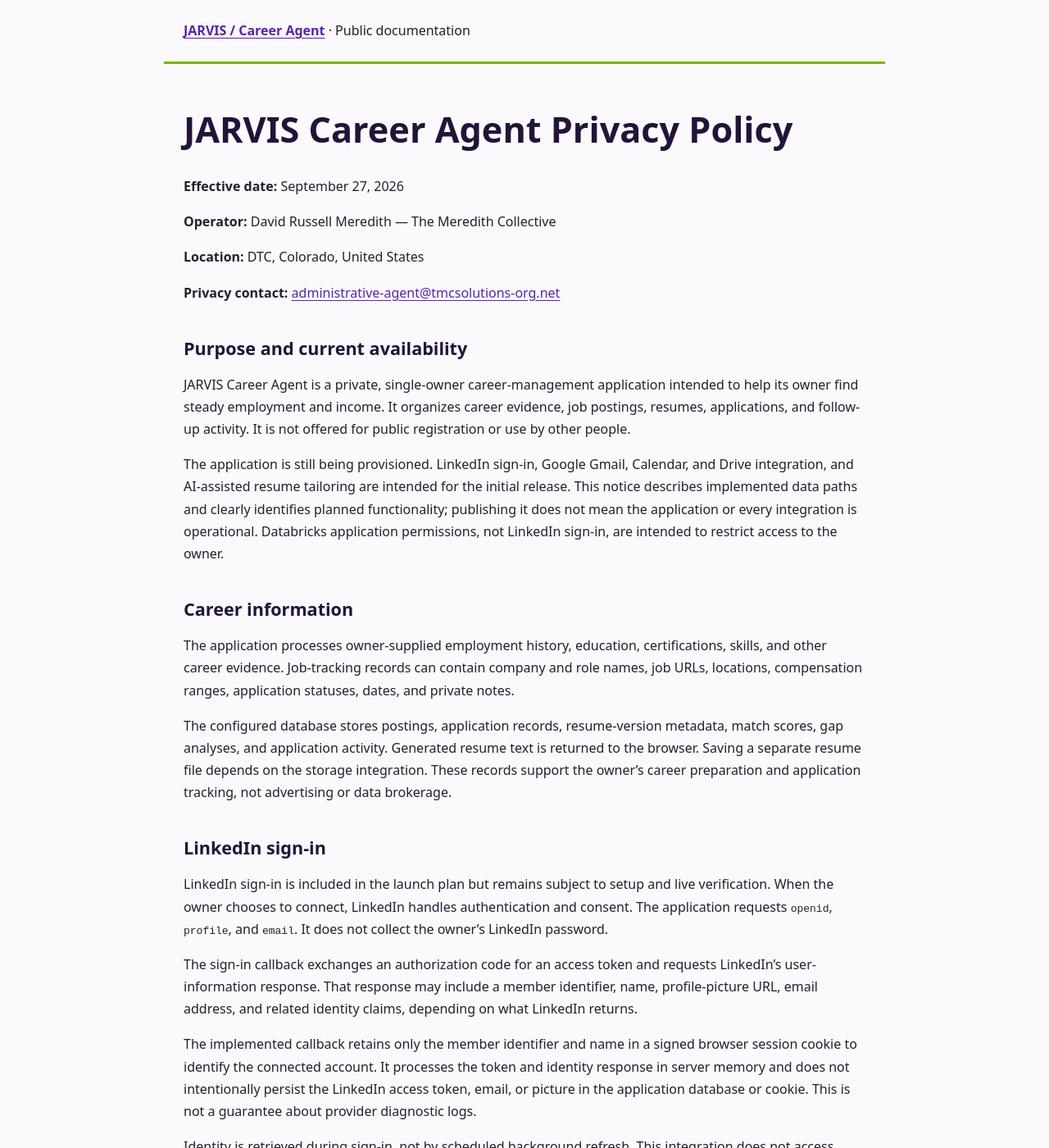
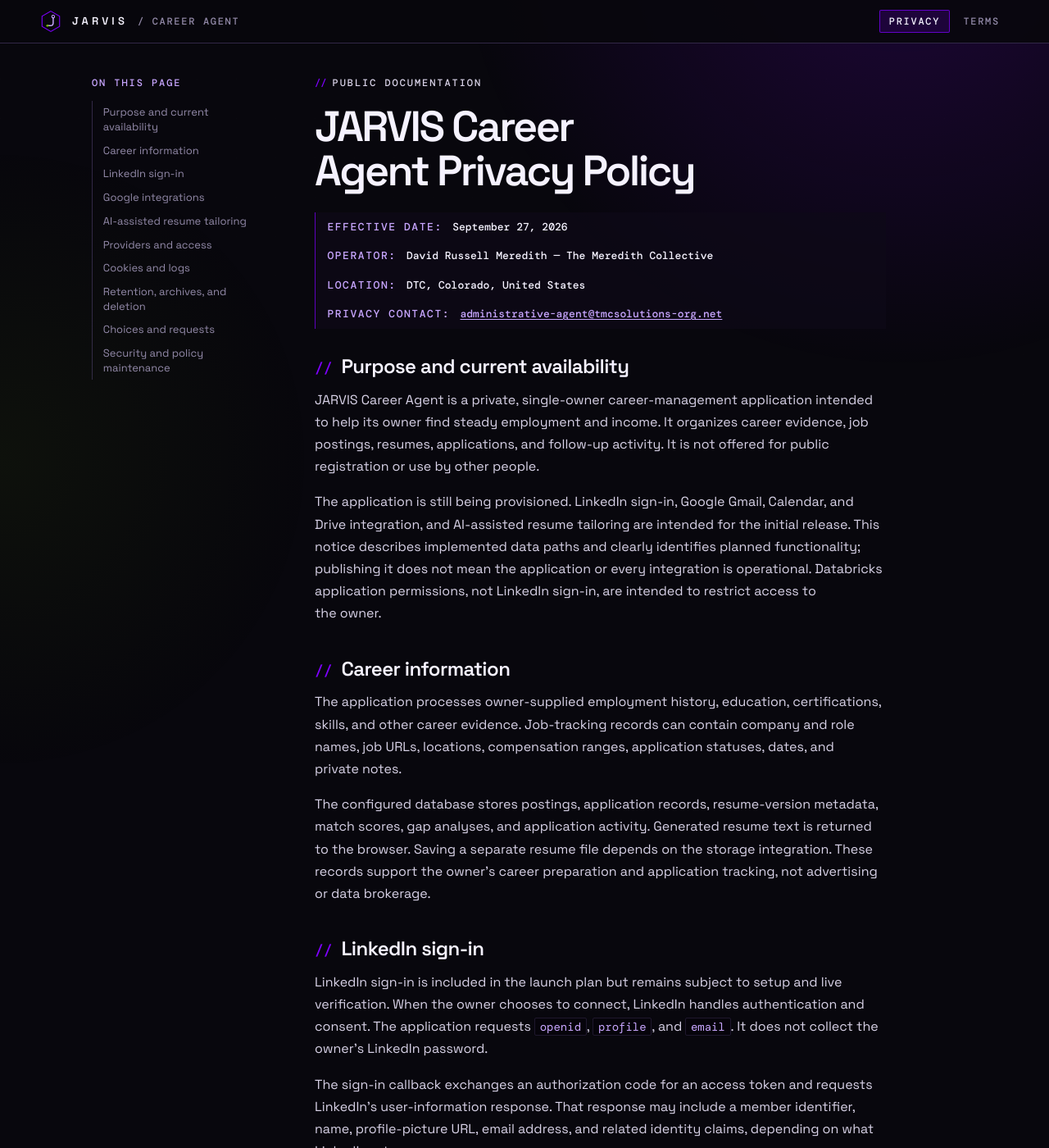
Before and after one commit to TMC-The-Meredith-Collective/career-agent-docs, a Jekyll site: the page built from privacy.md, in a window 1280 px wide and 1400 px high. Shown: the whole window at 82% size. Built offline with Jekyll 4.4.1, drawn with Linux system fonts in a browser that asks for light colours.

Commit message:
docs: switch the site to the dark JARVIS theme with self-hosted fonts
- New dark layout and assets/css/site.css matching the Career Command
  Center: a brand bar with the JARVIS mark, a viewport-pinned atmosphere,
  telemetry-style labels, and // section headings.
- Long pages get a table of contents built from their ## headings. The
  bold-labelled lines under each title render as a metadata strip.
  privacy.md and terms.md are unchanged.
- Space Grotesk and DM Mono (Latin subsets, SIL OFL) are self-hosted in
  assets/fonts/ with their license texts, so pages make no third-party
  requests.
- The CSP in _headers now allows styles and fonts from this origin only
  (style-src 'self'; font-src 'self'), replacing style-src
  'unsafe-inline'. The site loads no scripts.
- Adds an SVG favicon of the JARVIS mark and documents the design rules
  in the README, including keeping agent portraits off this public site.

Co-Authored-By: Claude Opus 5.5 <noreply@anthropic.com>

```diff
--- a/_layouts/default.html
+++ b/_layouts/default.html
@@ -3,32 +3,51 @@
   <head>
     <meta charset="utf-8">
     <meta name="viewport" content="width=device-width, initial-scale=1">
+    <meta name="color-scheme" content="dark">
+    <meta name="theme-color" content="#08070D">
     <meta name="description" content="{{ site.description | escape }}">
     <meta name="referrer" content="no-referrer">
     <title>{{ page.title | escape }}</title>
     <link rel="canonical" href="{{ page.url | absolute_url }}">
-    <style>
-      :root { color-scheme: light; font-family: system-ui, sans-serif; color: #24202d; background: #faf9fc; }
-      body { margin: 0; line-height: 1.7; }
-      header, main, footer { max-width: 52rem; margin: auto; padding: 1.5rem; }
-      header { border-bottom: 3px solid #76b900; }
-      header a { font-weight: 700; }
-      h1, h2 { line-height: 1.25; color: #241338; }
-      h1 { font-size: clamp(1.8rem, 5vw, 2.7rem); }
-      h2 { margin-top: 2.5rem; font-size: 1.35rem; }
-      a { color: #5923a8; text-underline-offset: .18em; overflow-wrap: anywhere; }
-      a:focus-visible { outline: 3px solid #5923a8; outline-offset: 4px; }
-      li { margin-bottom: .7rem; }
-      code { overflow-wrap: anywhere; }
-      footer { border-top: 1px solid #d8d1e1; font-size: .9rem; }
-      .skip { position: absolute; left: -9999px; }
-      .skip:focus { position: static; padding: 1rem; }
-    </style>
+    <link rel="icon" href="{{ '/favicon.svg' | relative_url }}" type="image/svg+xml">
+    <link rel="preload" href="{{ '/assets/fonts/space-grotesk-latin.woff2' | relative_url }}" as="font" type="font/woff2" crossorigin>
+    <link rel="stylesheet" href="{{ '/assets/css/site.css' | relative_url }}">
   </head>
   <body>
-    <a class="skip" href="#content">Skip to content</a>
-    <header><a href="{{ '/' | relative_url }}">JARVIS / Career Agent</a> · Public documentation</header>
-    <main id="content">{{ content }}</main>
-    <footer><a href="{{ '/privacy/' | relative_url }}">Privacy Policy</a> · <a href="{{ '/terms/' | relative_url }}">Terms of Service</a> · The Meredith Collective</footer>
+    <a class="skip-link" href="#content">Skip to content</a>
+    <header class="site-bar">
+      <a class="brand" href="{{ '/' | relative_url }}"{% if page.url == '/' %} aria-current="page"{% endif %}>
+        <svg class="brand-mark" viewBox="0 0 34 34" aria-hidden="true"><path class="brand-hex" d="M17 2 30 9.5v15L17 32 4 24.5v-15Z"/><path class="brand-trace" d="M20.5 10v9.5a4 4 0 0 1-4 4H13"/><circle class="brand-node" cx="20.5" cy="10" r="2"/><circle class="brand-live" cx="12" cy="23.5" r="1.7"/></svg>
+        <span class="brand-word">JARVIS</span>
+        <span class="brand-sub">/ Career agent</span>
+      </a>
+      <nav class="site-nav" aria-label="Documentation">
+        <a href="{{ '/privacy/' | relative_url }}"{% if page.url == '/privacy/' %} aria-current="page"{% endif %}>Privacy</a>
+        <a href="{{ '/terms/' | relative_url }}"{% if page.url == '/terms/' %} aria-current="page"{% endif %}>Terms</a>
+      </nav>
+    </header>
+    {%- comment -%} Long pages get a table of contents built from kramdown's h2 ids; page text is untouched. {%- endcomment -%}
+    {%- assign sections = content | split: '<h2 id="' -%}
+    {%- assign has_toc = false -%}
+    {%- if sections.size > 3 -%}{%- assign has_toc = true -%}{%- endif %}
+    <div class="page{% if has_toc %} has-toc{% endif %}">
+      {%- if has_toc %}
+      <nav class="toc" aria-label="On this page">
+        <p class="toc-label">On this page</p>
+        <ol>
+          {%- for section in sections offset: 1 -%}
+          {%- assign section_id = section | split: '"' | first -%}
+          {%- assign section_title = section | split: '</h2>' | first | split: '">' | last %}
+          <li><a href="#{{ section_id }}">{{ section_title }}</a></li>
+          {%- endfor %}
+        </ol>
+      </nav>
+      {%- endif %}
+      <main id="content" class="doc" tabindex="-1">
+        <p class="doc-kicker">Public documentation</p>
+        {{ content }}
+      </main>
+    </div>
+    <footer class="site-foot"><a href="{{ '/privacy/' | relative_url }}">Privacy Policy</a> · <a href="{{ '/terms/' | relative_url }}">Terms of Service</a> · The Meredith Collective</footer>
   </body>
 </html>
--- /dev/null
+++ b/assets/css/site.css
@@ -0,0 +1,159 @@
+/* JARVIS Career Agent public docs: the dark JARVIS command-surface look.
+   Fonts are self-hosted (SIL OFL, see assets/fonts/), so pages make no third-party requests. */
+
+@font-face {
+  font-family: "Space Grotesk";
+  font-style: normal;
+  font-weight: 400 700;
+  font-display: swap;
+  src: url("../fonts/space-grotesk-latin.woff2") format("woff2");
+  unicode-range: U+0000-00FF, U+0131, U+0152-0153, U+02BB-02BC, U+02C6, U+02DA, U+02DC, U+0304, U+0308, U+0329, U+2000-206F, U+20AC, U+2122, U+2191, U+2193, U+2212, U+2215, U+FEFF, U+FFFD;
+}
+@font-face {
+  font-family: "DM Mono";
+  font-style: normal;
+  font-weight: 400;
+  font-display: swap;
+  src: url("../fonts/dm-mono-400-latin.woff2") format("woff2");
+  unicode-range: U+0000-00FF, U+0131, U+0152-0153, U+02BB-02BC, U+02C6, U+02DA, U+02DC, U+0304, U+0308, U+0329, U+2000-206F, U+20AC, U+2122, U+2191, U+2193, U+2212, U+2215, U+FEFF, U+FFFD;
+}
+@font-face {
+  font-family: "DM Mono";
+  font-style: normal;
+  font-weight: 500;
+  font-display: swap;
+  src: url("../fonts/dm-mono-500-latin.woff2") format("woff2");
+  unicode-range: U+0000-00FF, U+0131, U+0152-0153, U+02BB-02BC, U+02C6, U+02DA, U+02DC, U+0304, U+0308, U+0329, U+2000-206F, U+20AC, U+2122, U+2191, U+2193, U+2212, U+2215, U+FEFF, U+FFFD;
+}
+
+:root {
+  color-scheme: dark;
+  /* JARVIS palette, shared with the Career Command Center. */
+  --void: #08070d;
+  --iris: #7f00ff;
+  --iris-soft: #c8a6ff;
+  --text: #f5f2ff;
+  --muted: #938aa9;
+  --prose: #d9d3e8;
+  --cell: #0e0b18;
+  --edge: rgb(182 145 255 / 24%);
+  --hairline: rgb(182 145 255 / 14%);
+  --edge-bright: rgb(127 0 255 / 72%);
+  --sans: "Space Grotesk", "Segoe UI", system-ui, sans-serif;
+  --mono: "DM Mono", "Cascadia Mono", ui-monospace, monospace;
+  --gutter: clamp(1rem, 4vw, 3rem);
+}
+
+* { box-sizing: border-box; }
+html { background: var(--void); scroll-padding-top: 5rem; }
+body {
+  /* A stacking context, so the grid overlay (z-index -1) sits above this background and below the content. */
+  isolation: isolate;
+  margin: 0;
+  min-height: 100vh;
+  color: var(--text);
+  font: 400 1rem/1.7 var(--sans);
+  -webkit-font-smoothing: antialiased;
+  background: var(--void);
+}
+/* The atmosphere is pinned to the viewport so long documents keep it while scrolling. */
+body::before {
+  position: fixed;
+  z-index: -1;
+  inset: 0;
+  background:
+    radial-gradient(circle at 86% -6rem, rgb(127 0 255 / 18%), transparent 34rem),
+    radial-gradient(circle at 0% 40%, rgb(118 185 0 / 6%), transparent 24rem);
+  content: "";
+  pointer-events: none;
+}
+body::after {
+  position: fixed;
+  z-index: -1;
+  inset: 0;
+  background-image: linear-gradient(rgb(255 255 255 / 3%) 1px, transparent 1px), linear-gradient(90deg, rgb(255 255 255 / 3%) 1px, transparent 1px);
+  background-size: 48px 48px;
+  content: "";
+  opacity: 0.23;
+  pointer-events: none;
+  -webkit-mask-image: linear-gradient(to bottom, #000, transparent 75%);
+  mask-image: linear-gradient(to bottom, #000, transparent 75%);
+}
+a { color: var(--iris-soft); text-underline-offset: 0.18em; overflow-wrap: anywhere; }
+a:hover { color: var(--text); }
+a:focus-visible { border-radius: 2px; outline: 2px solid var(--iris-soft); outline-offset: 3px; }
+
+.skip-link { position: absolute; top: 0.75rem; left: 0.75rem; z-index: 20; padding: 0.5rem 1rem; background: var(--text); color: var(--void); transform: translateY(-200%); }
+.skip-link:focus { transform: none; }
+
+/* Brand bar */
+.site-bar { position: sticky; top: 0; z-index: 10; display: flex; align-items: center; justify-content: space-between; gap: 1rem; padding: 0.75rem var(--gutter); border-bottom: 1px solid var(--edge); background: rgb(8 7 13 / 90%); }
+.brand { display: flex; align-items: center; gap: 0.75rem; color: var(--text); text-decoration: none; }
+.brand-mark { width: 1.75rem; height: 1.75rem; flex: none; }
+.brand-hex { fill: none; stroke: var(--iris); stroke-width: 1.3; }
+.brand-trace { fill: none; stroke: var(--iris-soft); stroke-width: 1.8; stroke-linecap: square; }
+.brand-node { fill: var(--void); stroke: var(--iris-soft); stroke-width: 1.3; }
+.brand-live { fill: #76b900; }
+.brand-word { font-size: 0.8125rem; font-weight: 600; letter-spacing: 0.32em; }
+.brand-sub { color: var(--muted); font: 500 0.75rem/1 var(--mono); letter-spacing: 0.14em; text-transform: uppercase; }
+.site-nav { display: flex; gap: 0.25rem; }
+.site-nav a { padding: 0.45rem 0.7rem; border: 1px solid transparent; border-radius: 2px; color: var(--muted); font: 500 0.75rem/1 var(--mono); letter-spacing: 0.14em; text-decoration: none; text-transform: uppercase; }
+.site-nav a:hover { color: var(--text); }
+.site-nav a[aria-current="page"] { border-color: var(--edge-bright); background: rgb(127 0 255 / 18%); color: var(--text); }
+
+/* Page layout: a sticky table of contents beside the document on wide screens. */
+.page { max-width: 72rem; margin: 0 auto; padding: 2.5rem var(--gutter) 3.5rem; }
+.page.has-toc { display: grid; grid-template-columns: 14rem minmax(0, 1fr); gap: 3rem; }
+.toc { position: sticky; top: 5.5rem; align-self: start; max-height: calc(100vh - 7rem); overflow: auto; }
+.toc-label { margin: 0 0 0.75rem; color: var(--iris-soft); font: 500 0.75rem/1.45 var(--mono); letter-spacing: 0.16em; text-transform: uppercase; }
+.toc ol { margin: 0; padding: 0; border-left: 1px solid var(--edge); list-style: none; }
+.toc a { display: block; margin-left: -1px; padding: 0.35rem 0.8rem; border-left: 1px solid transparent; color: var(--muted); font-size: 0.8125rem; line-height: 1.35; text-decoration: none; }
+.toc a:hover { border-left-color: var(--iris-soft); color: var(--text); }
+.toc a:focus-visible { outline-offset: -2px; }
+
+/* Document */
+.doc { min-width: 0; max-width: 68ch; }
+.doc:focus { outline: none; }
+.doc-kicker { margin: 0; color: var(--iris-soft); font: 500 0.75rem/1.45 var(--mono); letter-spacing: 0.16em; text-transform: uppercase; }
+.doc-kicker::before, .doc h2::before { color: var(--iris); content: "// " / ""; letter-spacing: 0; }
+.doc h1 { margin: 0.75rem 0 1.5rem; font-size: clamp(2rem, 5vw, 3.25rem); font-weight: 600; line-height: 1.04; letter-spacing: -0.05em; text-wrap: balance; }
+.doc h2 { margin: 2.5rem 0 0.75rem; font-size: 1.5rem; font-weight: 600; line-height: 1.2; letter-spacing: -0.025em; text-wrap: balance; }
+.doc h2::before { font: 500 0.75em var(--mono); }
+.doc h3 { margin: 1.75rem 0 0.5rem; font-size: 1.125rem; font-weight: 600; line-height: 1.3; }
+.doc p, .doc li { color: var(--prose); }
+.doc p { margin: 0 0 1rem; text-wrap: pretty; }
+.doc ul, .doc ol { margin: 0 0 1rem; padding-left: 1.25rem; }
+.doc li { margin-bottom: 0.6rem; }
+.doc li::marker { color: var(--iris-soft); }
+.doc strong { color: var(--text); font-weight: 600; }
+.doc code { padding: 0.05rem 0.35rem; border: 1px solid var(--hairline); border-radius: 2px; background: rgb(5 4 10 / 60%); color: var(--iris-soft); font: 400 0.875em var(--mono); overflow-wrap: anywhere; }
+.doc hr { margin: 2rem 0; border: 0; border-top: 1px solid var(--edge); }
+
+/* Document metadata: the bold-labelled lines directly under the title become a readout strip. */
+.doc h1 + p:has(> strong:first-child),
+.doc p:has(> strong:first-child) + p:has(> strong:first-child) { margin: 0; padding: 0.5rem 0.9rem; border-left: 1px solid var(--edge-bright); background: rgb(14 11 24 / 72%); color: var(--text); font: 500 0.8125rem/1.5 var(--mono); }
+.doc h1 + p:has(> strong:first-child) strong,
+.doc p:has(> strong:first-child) + p:has(> strong:first-child) strong { margin-right: 0.35em; color: var(--iris-soft); font-weight: 500; letter-spacing: 0.12em; text-transform: uppercase; }
+.doc p:has(> strong:first-child) + :is(h2, p:not(:has(> strong:first-child))) { margin-top: 2rem; }
+
+.site-foot { max-width: 72rem; margin: 0 auto; padding: 1.25rem var(--gutter) 2.5rem; border-top: 1px solid var(--edge); color: var(--muted); font: 500 0.75rem/1.7 var(--mono); letter-spacing: 0.1em; text-transform: uppercase; }
+.site-foot a { color: var(--muted); }
+.site-foot a:hover { color: var(--text); }
+
+@media (max-width: 56rem) {
+  .page.has-toc { display: block; }
+  .toc { position: static; max-height: none; margin-bottom: 2rem; padding: 1rem; border: 1px solid var(--edge); background: rgb(14 11 24 / 72%); }
+  .toc ol { display: grid; grid-template-columns: repeat(2, minmax(0, 1fr)); gap: 0 1rem; border-left: 0; }
+  .toc a { margin-left: 0; padding: 0.3rem 0; border-left: 0; }
+}
+@media (max-width: 30rem) {
+  .toc ol { grid-template-columns: minmax(0, 1fr); }
+  .brand-sub { display: none; }
+}
+@media (prefers-reduced-motion: reduce) {
+  html { scroll-behavior: auto; }
+}
+@media (forced-colors: active) {
+  body { background: Canvas; }
+  body::before, body::after { display: none; }
+}
```
Also changed, not shown: assets/fonts/OFL-DMMono.txt (added, +93 -0 lines), assets/fonts/OFL-SpaceGrotesk.txt (added, +93 -0 lines), README.md, assets/fonts/dm-mono-400-latin.woff2 (added), assets/fonts/dm-mono-500-latin.woff2 (added), assets/fonts/space-grotesk-latin.woff2 (added), favicon.svg (added), 1 other file.
